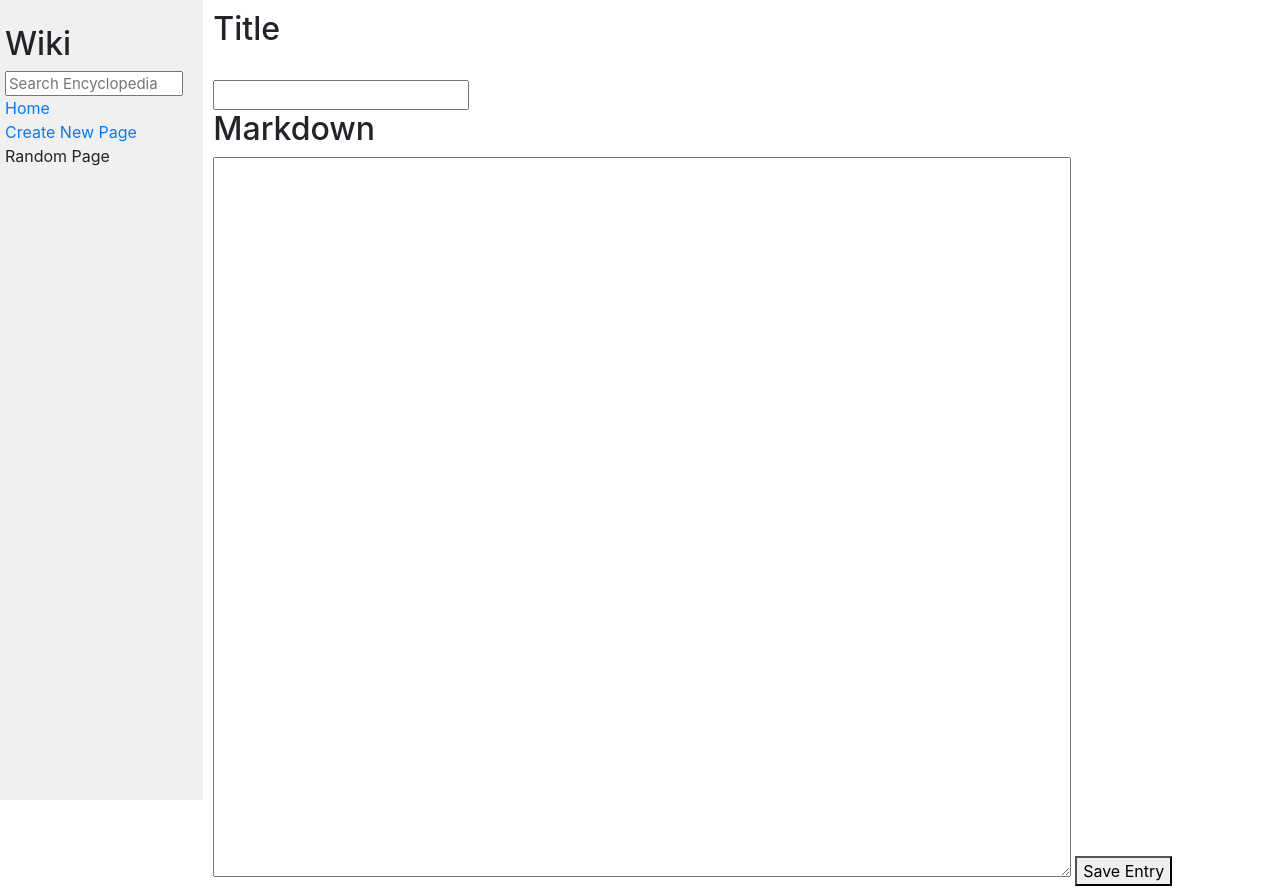
After one commit to austinredthomas/Wiki-Project, a Django app: page /new in a window 1280 px wide. The commit adds this page. Run offline with Django 3.2, Linux system fonts and the light colour scheme; some libraries are stand-ins or nearby versions.

Commit message:
Added a new page feature.

```diff
--- a/encyclopedia/templates/encyclopedia/error.html
+++ b/encyclopedia/templates/encyclopedia/error.html
@@ -5,8 +5,6 @@
 {% endblock %}
 
 {% block body %}
-    <h1>404 Error: Not found</h1>
-
-<p>Could not find entry.</p>
+    <h1>{{ message }}</h1>
 
 {% endblock %}
--- a/encyclopedia/templates/encyclopedia/layout.html
+++ b/encyclopedia/templates/encyclopedia/layout.html
@@ -12,7 +12,7 @@
         <div class="row">
             <div class="sidebar col-lg-2 col-md-3">
                 <h2>Wiki</h2>
-                <form method="POST" action=" {% url 'search' %}">
+                <form method="POST" action="{% url 'search' %}">
                     {% csrf_token %}
                     <input class="search" type="text" name="q" placeholder="Search Encyclopedia">
                 </form>
@@ -20,7 +20,7 @@
                     <a href="{% url 'index' %}">Home</a>
                 </div>
                 <div>
-                    Create New Page
+                    <a href="/new">Create New Page</a>
                 </div>
                 <div>
                     Random Page
--- /dev/null
+++ b/encyclopedia/templates/encyclopedia/new.html
@@ -0,0 +1,18 @@
+{% extends "encyclopedia/layout.html" %}
+
+{% block title %}
+    Encyclopedia
+{% endblock %}
+
+{% block body %}
+
+<form method="POST" action="{% url 'new' %}">
+    {% csrf_token %}
+    <h2>Title</h2> <br>
+    <input type="text" name="title" id="title"> <br>
+    <h2>Markdown</h2>
+    <textarea name="markdown" id="markdown" cols="10" rows="5"></textarea>
+    <button type="submit"> Save Entry</button>
+</form>
+
+{% endblock %}
--- a/encyclopedia/urls.py
+++ b/encyclopedia/urls.py
@@ -5,7 +5,8 @@ from . import views
 urlpatterns = [
     path("", views.index, name="index"),
     path("wiki/<str:title>", views.title, name="title"),
-    path("search", views.search, name="search")
+    path("search", views.search, name="search"),
+    path("new", views.new, name="new")
 
     # create a new page section
 
--- a/encyclopedia/views.py
+++ b/encyclopedia/views.py
@@ -10,11 +10,13 @@ def index(request):
 
 def title(request, title):
     if not util.get_entry(title):
-        return render(request, "encyclopedia/error.html")
+        return render(request, "encyclopedia/error.html", {
+            "message":"404 error: not found."
+        })
     else:
         return render(request, "encyclopedia/title.html", {
             "entry": util.get_entry(title)
-    })
+        })
 
 def search(request):
     if request.method == "POST":
@@ -27,6 +29,23 @@ def search(request):
         else:
             return render(request, "encyclopedia/title.html", {
                 "entry": util.get_entry(q)
-                })
+            })
     else:
         return render(request, "encyclopedia/search.html")
+
+def new(request):
+    if request.method == "POST":
+        markdown = request.POST['markdown']
+        title = request.POST['title']
+        entries = util.list_entries()
+        for entry in entries:
+            if entry == title:
+                return render(request, "encyclopedia/error.html", {
+                "message":"An entry with this title already exists."
+                })
+        util.save_entry(title, markdown)
+        return render(request, "encyclopedia/title.html", {
+            "entry":util.get_entry(title)
+        })
+    else:
+        return render(request, "encyclopedia/new.html")
```
